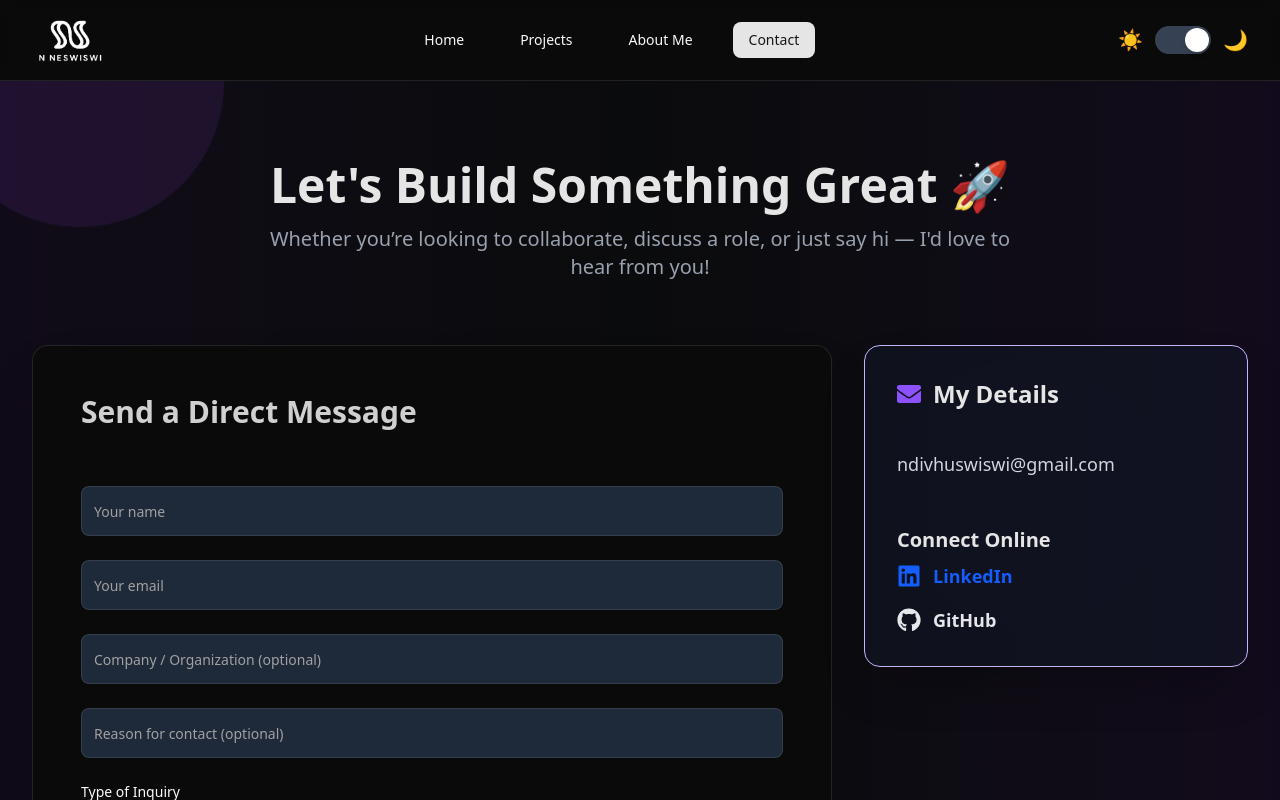
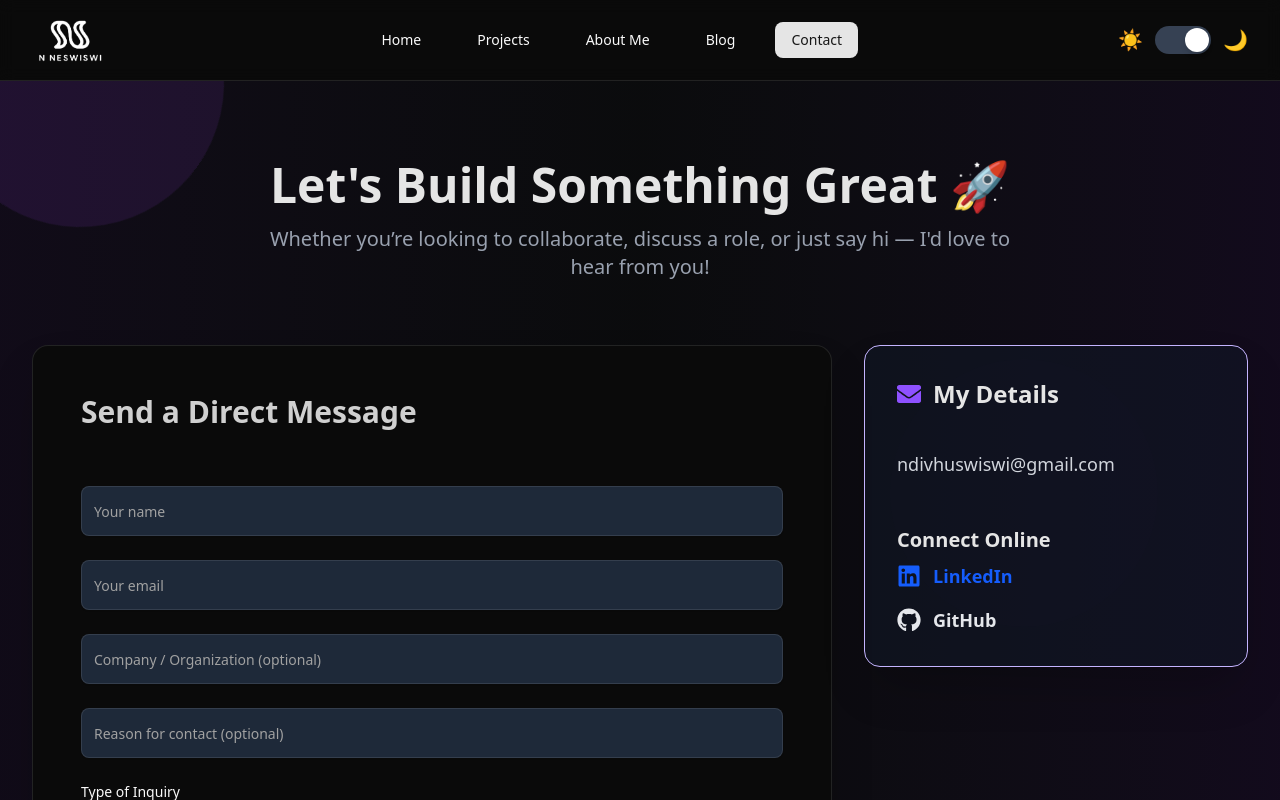
Before and after one commit to 23026475/N-Neswiswi, a Next.js app in the folder ndivhuwo-portfolio/: page /contact in a window 1280 px wide. Shown: the top 800 px of the page. Built offline with nearby package versions, Linux system fonts and the light colour scheme.

Commit message:
uncommented blog

```diff
--- a/ndivhuwo-portfolio/components/Navbar.jsx
+++ b/ndivhuwo-portfolio/components/Navbar.jsx
@@ -31,7 +31,7 @@ export default function Navbar() {
     { label: "Home", href: "/" },
     { label: "Projects", href: "/projects" },
     { label: "About Me", href: "/about" },
-    //{ label: "Blog", href: "/blog" },
+    { label: "Blog", href: "/blog" },
     { label: "Contact", href: "/contact" },
   ];
 
```
